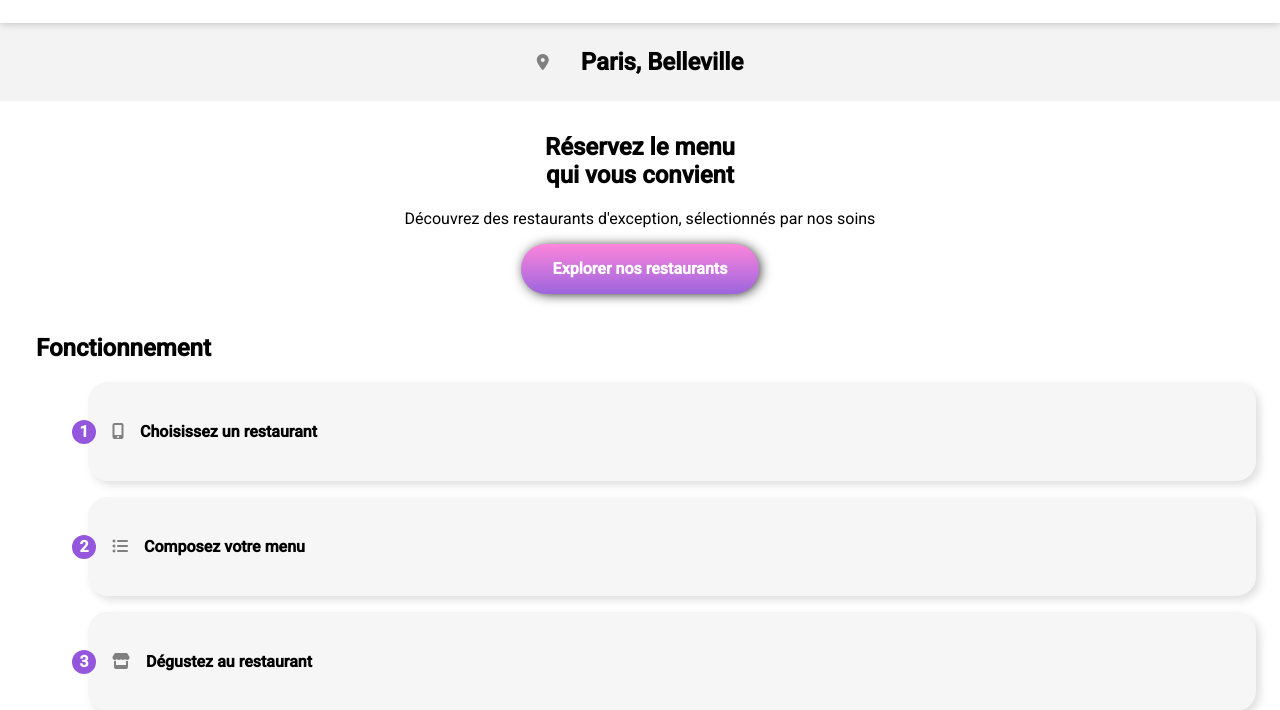
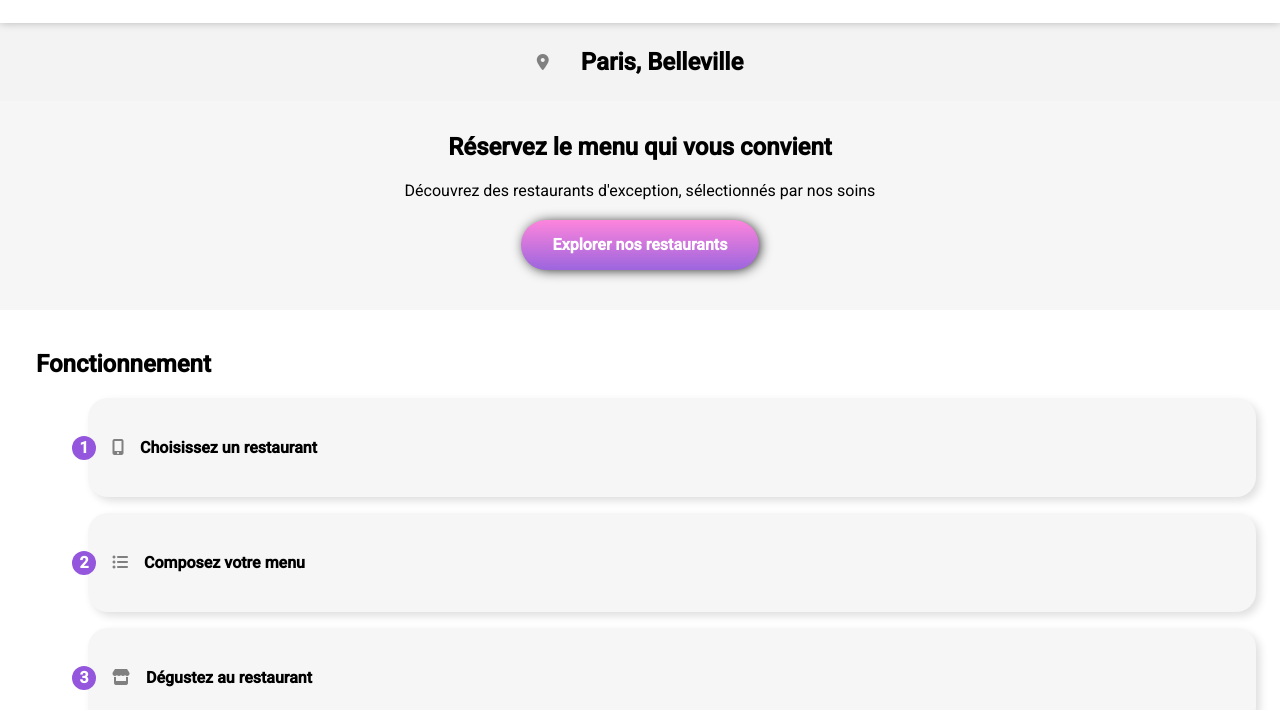
Before and after one commit to assanebadji/Ohmyfood.io, a website: page index.html in a window 1280 px wide. Shown: the part 86-796 px from the top of the page. Drawn offline with Linux system fonts and the light colour scheme; a web font is replaced by a local one.

Commit message:
vers vf home page

```diff
--- a/asset/css/normalize.css
+++ b/asset/css/normalize.css
@@ -43,9 +43,7 @@ body {
     font-size: 1em; /* 2 */
   }
 
-  /**
-   * Add the correct font size in all browsers.
-   */
+
 
   small {
     font-size: 80%;
--- a/asset/css/main.css
+++ b/asset/css/style.css
@@ -43,6 +43,25 @@ main  {
 }
 
                               /*EXPLORER*/
+
+.about{
+  display: flex;
+  flex-direction: column;
+  justify-content: center;
+  align-items: center;
+  padding-bottom: 40px;
+  background-color: #f6f6f6;
+}
+.about_title{
+  text-align: center;
+  margin: 30px 20px 0;
+}
+
+.about_text{
+  text-align: center;
+  margin: 20px;
+}
+
 .about p{
 font-size: 1rem;
 }
@@ -220,8 +239,8 @@ top: 1rem;
   justify-content: space-between;
   background-color: #fff;
   padding: 2rem;
-  border-radius: 1rem;
-
+  border-radius: 0 0 2rem 2rem;
+  margin: 0;
 }
 
 i.fill.far.fa-heart{
@@ -231,7 +250,7 @@ i.fill.far.fa-heart{
 }
 
 
-h3 p {
+ p {
 display: grid;
 grid-template-columns: auto auto;
 align-items: center;
--- a/index.html
+++ b/index.html
@@ -6,7 +6,7 @@
     <meta name="viewport" content="width=device-width, initial-scale=1.0">
     <meta http-equiv="X-UA-Compatible" content="ie=edge">
     <script src="https://kit.fontawesome.com/7d17636476.js" crossorigin="anonymous"></script>
-    <link rel="stylesheet" href="asset/css/main.css">
+    <link rel="stylesheet" href="asset/css/style.css">
     <link rel="stylesheet" href="asset/css/normalize.css" />
     <link rel=" preconnect" href="https://fonts.googleapis.com">
     <link rel="preconnect" href="https://fonts.gstatic.com" crossorigin>
@@ -42,13 +42,13 @@
     </ section>
 
     <!-- Section A propos -->
-    <div class="about">
-        <h2> Réservez le menu <br> qui vous convient </h2>
-        <p> Découvrez des restaurants d'exception, sélectionnés par nos soins </p>
+    <section class="about">
+        <h2 class="about_title"> Réservez le menu qui vous convient </h2>
+        <p class="about_text"> Découvrez des restaurants d'exception, sélectionnés par nos soins </p>
         <span class="btn__about">
             <button> Explorer nos restaurants </button>
         </span>
-    </div>
+    </section>
 
     <!-- Section Fonctionnement -->
     <section class="operation">
@@ -76,7 +76,7 @@
     <section class="restaurant">
         <div class="main__restaurant">
             <div class="restaurant__title">
-                <h3>Restaurants</h3>
+                <h2>Restaurants</h2>
             </div>
             <div class="card">
                 <div class="btn__card">
--- a/main.css
+++ /dev/null
@@ -1,50 +0,0 @@
-body {
-  background-color: white;
-}
-
-h1{ font-family: "shirkhand", cursive;
-  text-align: center;
-
-}
-
-
-
-.main  {
-  text-align: center;
-
-}
-
-
-
-
-
-
-
-
-
-
-
-
-
-
-
-
-footer {
-  display: block;
-  background-color: #353535;
-  margin: 0;
-  border: 0;
-  font-size: 100%;
-  vertical-align: baseline;
-  padding: 25px;
-  color: white;
-  text-align: center;
-
-}
-
-footer a {
-  color: white;
-}
-footer ul {
-  list-style-type: none;
-}
```
